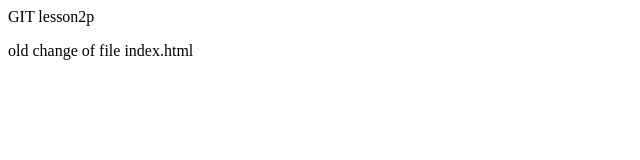
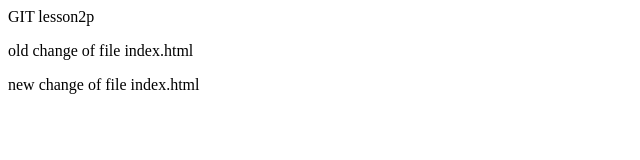
Before and after one commit to Viatoris-stubborn/test, a plain HTML site: page index.html in a window 1280 px wide. Shown: the whole page, without its empty margins (0-640 px from the left). Drawn offline with Linux system fonts and the light colour scheme.

Commit message:
my second commit

```diff
--- a/index.html
+++ b/index.html
@@ -9,5 +9,7 @@
 <body>
 	</h1>GIT lesson2</h1>p
 <p> old change of file index.html</p>
+<p> new change of file index.html</p>
+
 </body>
 </html>
```
